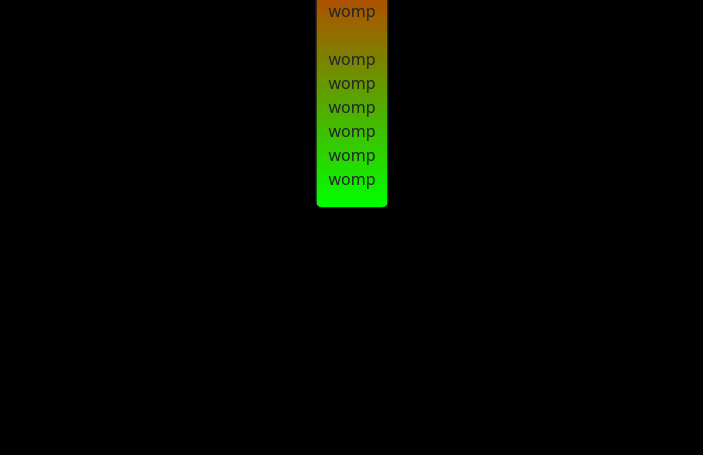
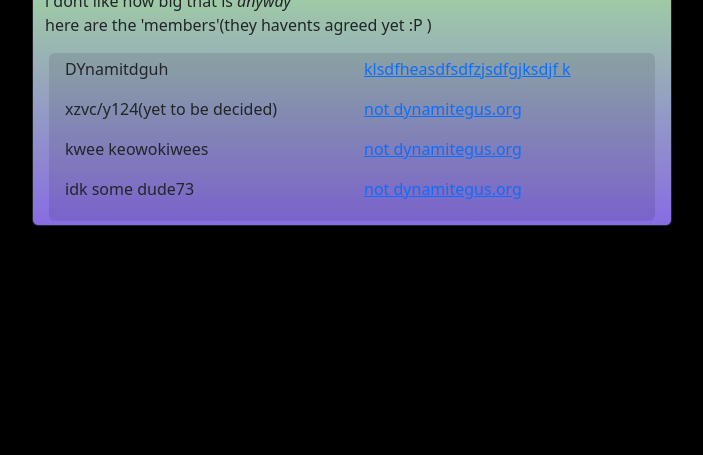
Before and after one commit to dynamitegus/hub.dynamitegus, a plain HTML site: page index.html in a window 1280 px wide. Shown: the part 345-800 px from the top of the page, without its empty margins (288-991 px from the left). Drawn offline with nearby package versions, Linux system fonts and the light colour scheme.

Commit message:
made more normal

```diff
--- a/index.html
+++ b/index.html
@@ -1,4 +1,3 @@
-<!DOCTYPE html>
 <!doctype html>
 <html lang="en">
 
@@ -19,22 +18,35 @@
     <header>
         <!-- place navbar here -->
     </header>
-  <main class="bodybgcolour">
-<div class="bodybgcolour container border border-dark rounded position-absolute top-50 start-50 translate-middle w-auto">
-    <p>
-    womp<br>
-    womp<br>
-    womp<br>
-    womp<br>
-    womp<br>
-    <br>
-    womp<br>
-    womp<br>
-    womp<br>
-    womp<br>
-    womp<br>
-    womp<br>
+    <main>
+        <div
+            class="bodybgcolour container border border-dark rounded position-absolute top-50 start-50 translate-middle w-50">
+            <h1>Welcome to The [INSERT NAME HERE] Network home page.</h1>
+            <p>i dont like how big that is <i>anyway</i>
+                <br> here are the 'members'(they havents agreed yet :P )
             </p>
+
+            <div class="row bg-black bg-opacity-10 m-1 p-1 rounded">
+                <div class="col">
+                    <p>DYnamitdguh</p>
+                </div>
+                <div class="col">
+                    <p><a href="https://dynamitegus.org">klsdfheasdfsdfzjsdfgjksdjf k</a></p>
+                </div>
+                <div class="w-100"></div>
+
+                <div class="col"><p>xzvc/y124(yet to be decided)</p></div>
+                <div class="col"><p><a href="https://dyanmitegus.org">not dynamitegus.org</a></p></div>
+                <div class="w-100"></div>
+
+                <div class="col"><p>kwee keowokiwees </p></div>
+                <div class="col"><p><a href="https://dyanmitegus.org">not dynamitegus.org</a></p></div>
+                <div class="w-100"></div>
+
+                <div class="col"><p>idk some dude73</p></div>
+                <div class="col"><p><a href="https://dyanmitegus.org">not dynamitegus.org</a></p></div>
+
+
             </div>
     </main>
     <footer>
--- a/style.css
+++ b/style.css
@@ -1,3 +1,3 @@
 .bodybgcolour {
-    background-image: linear-gradient(rgb(255, 0, 0), rgb(0, 255, 0));
+    background-image: linear-gradient(rgb(170, 250, 134), rgb(136, 108, 228));
 }
```
Lines whose indentation alone changed are shown as unchanged.
